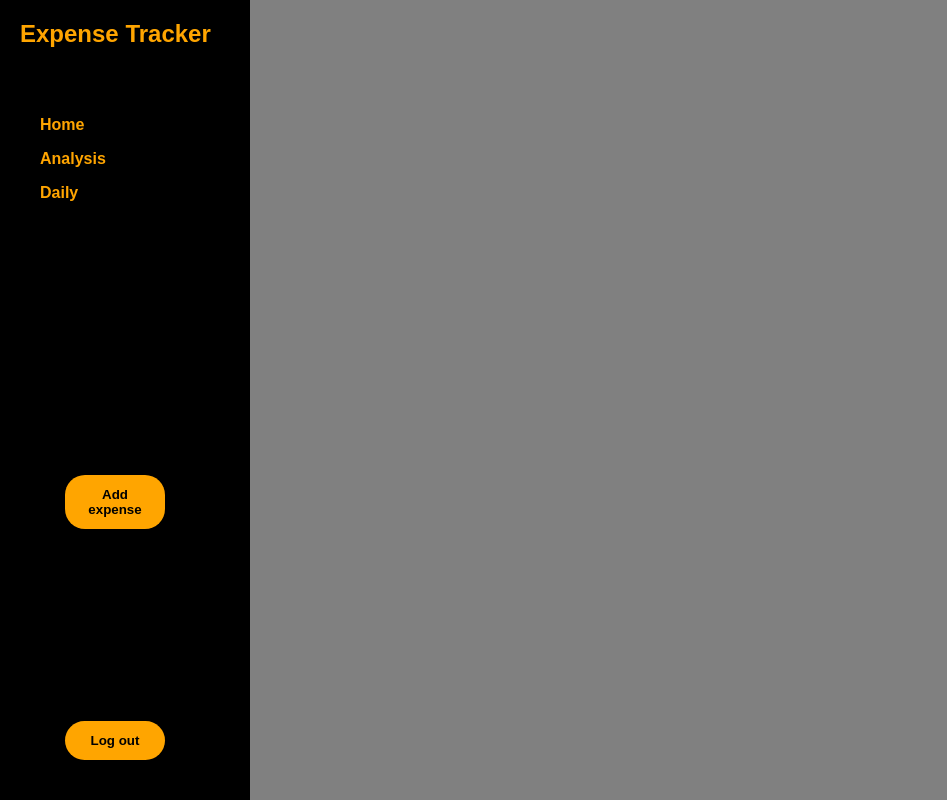
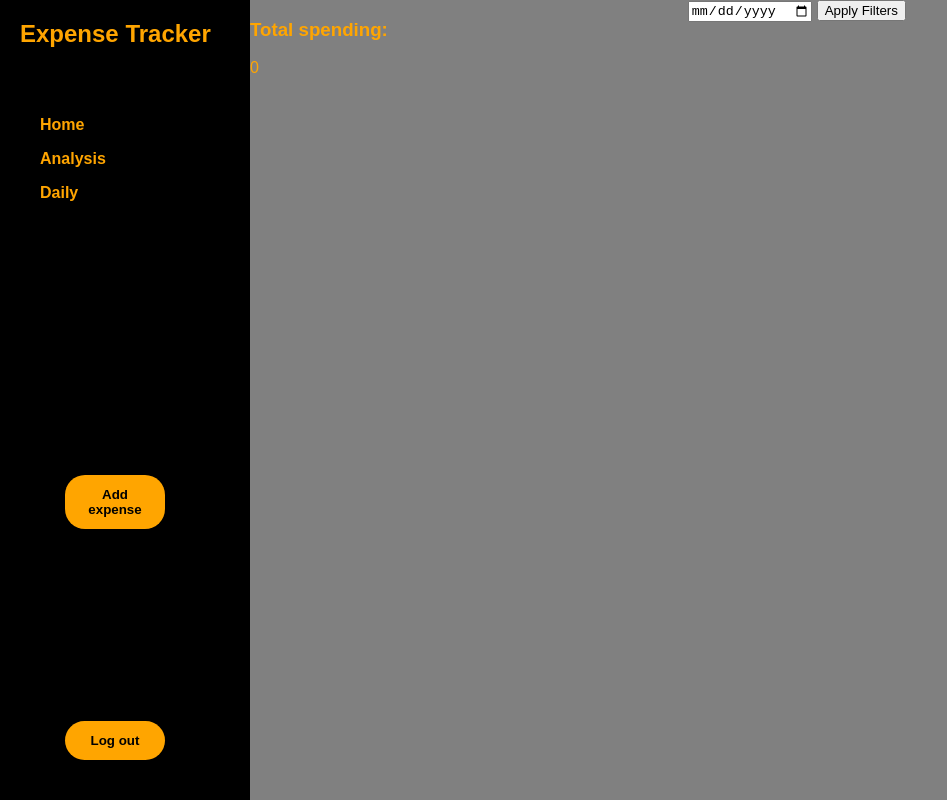
Before and after one commit to Zhansaya128/remote, a plain HTML site: page index.html in a window 1280 px wide. Shown: the whole page, without its empty margins (0-947 px from the left). Drawn offline with nearby package versions, Linux system fonts and the light colour scheme.

Commit message:
contents of the main page

```diff
--- a/index.html
+++ b/index.html
@@ -21,7 +21,25 @@
   <button id="add-expense">Add expense</button>
   <button id="log-out">Log out</button>
 </div>
-</body>
 
+  <!-- total spent, the chart, the list of items money spent on-->
+  <div class="main">
+    <div class="spending-summary">
+      <h3>Total spending:</h3>
+      <div id="total-spending">0</div>
+    </div>
+  </div>
 
+  <canvas id="expense-chart" id="chart-placeholder"></canvas>
+
+  <div class="filters">
+    <input type="date" id="filter-date"/>
+    <button id="apply-filters">Apply Filters</button>
+
+    <ul id="transaction-list"></ul>
+  </div>
+
+  <script src="https://cdn.jsdelivr.net/npm/chart.js"></script>
+  <script src="script.js"></script>
+    </body>
 </html>
```
Also changed, not shown: style.css (line endings or trailing spaces).
